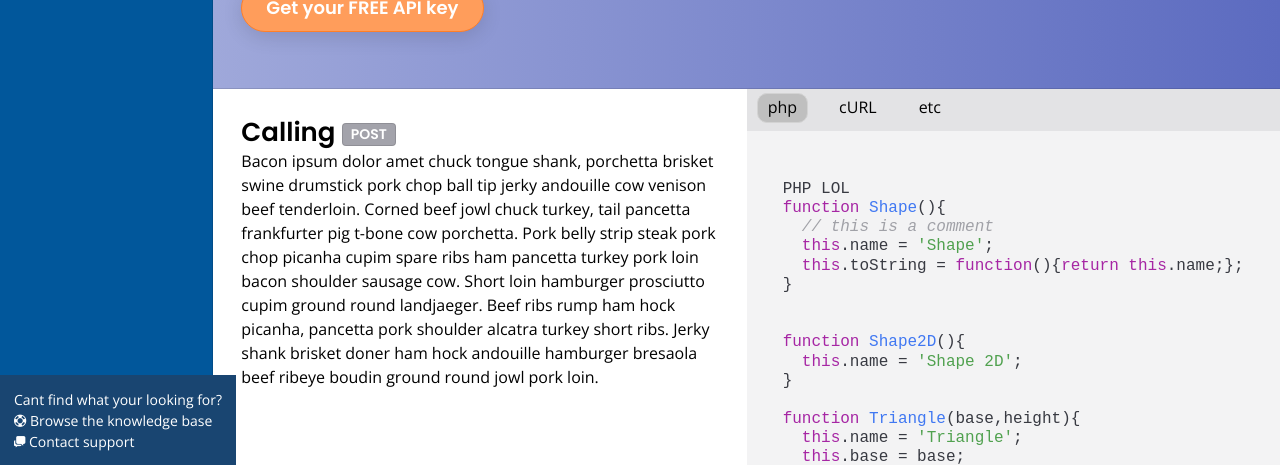
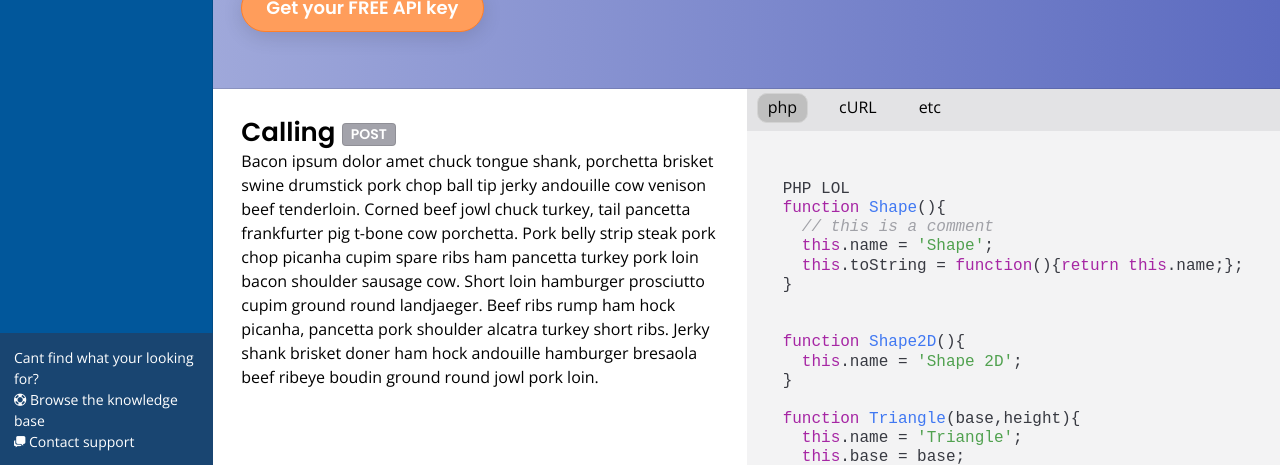
Before and after one commit to SimonFricker/apiDocs, a website: page docs/index.html in a window 1280 px wide. Shown: the part 334-799 px from the top of the page. Drawn offline with nearby package versions, Linux system fonts and the light colour scheme; files whose address does not match are found by name.

Commit message:
added support block width

```diff
--- a/src/scss/_main.scss
+++ b/src/scss/_main.scss
@@ -272,6 +272,7 @@ body {
         .support{
           display: none;
           @include grid-media($neat-grid-tablet) {
+            @include grid-column(2, $custom-neat-grid);
             display: block;
             position: fixed;
             bottom: 0;
```
Also changed, not shown: docs/assets/css/apiDocs.css.
